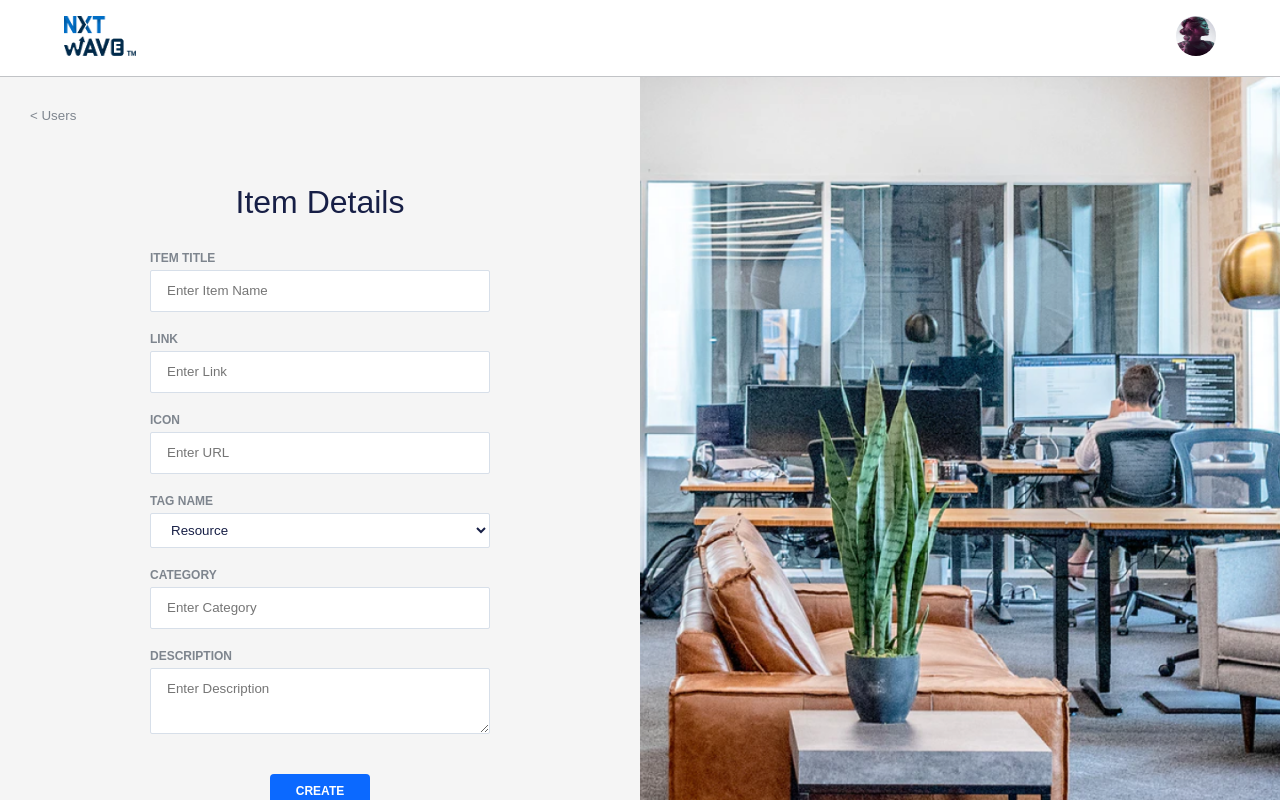
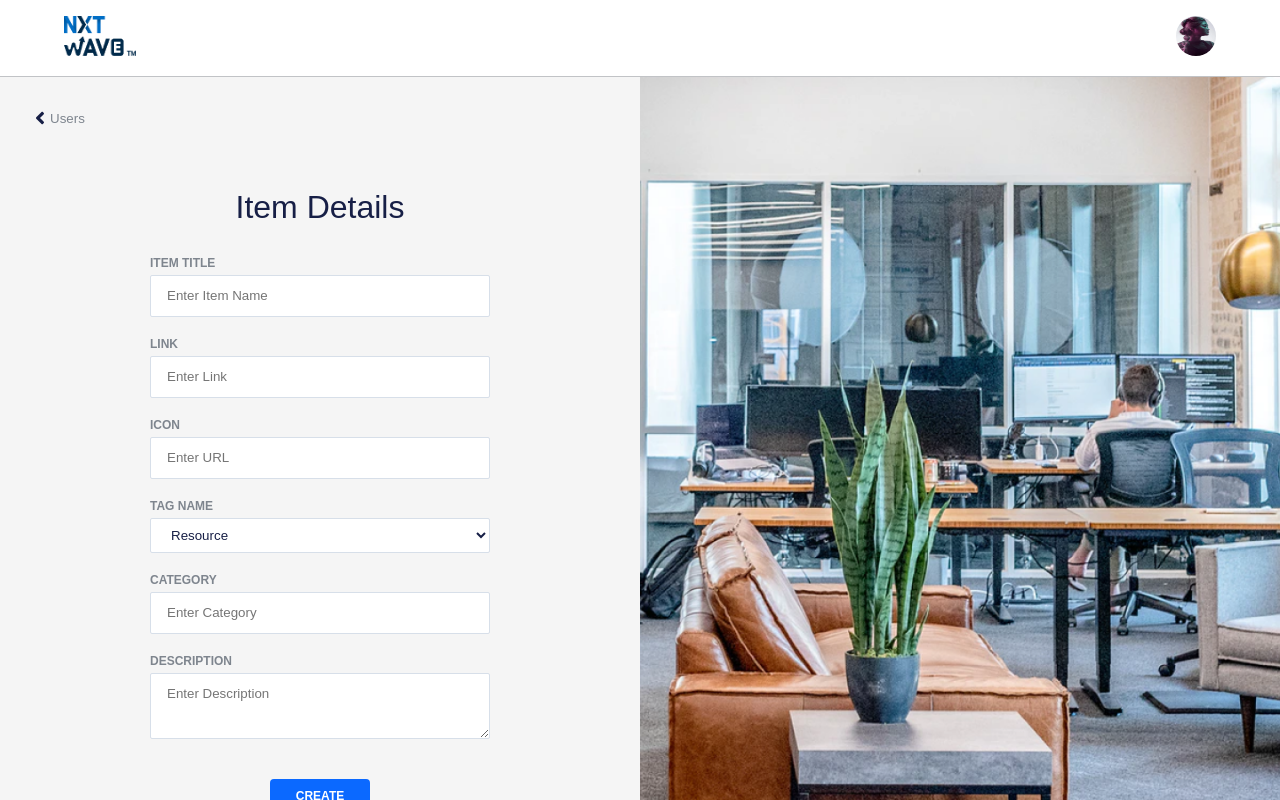
Before and after one commit to satyasai22-code/resource-management-portal, a React (Create React App) app: page /resource/add in a window 1280 px wide. Shown: the top 800 px of the page. Built offline with nearby package versions, Linux system fonts and the light colour scheme.

Commit message:
Add back icon

```diff
--- a/src/components/AddUserItem/index.js
+++ b/src/components/AddUserItem/index.js
@@ -1,7 +1,7 @@
 import { Link } from "react-router-dom";
 import React, { Component , useState} from "react";
 import Header from "../Header";
-// import { FiChevronLeft } from "react-icons/fi";
+import { FaAngleLeft } from "react-icons/fa";
 import addItem from "../../images/add_item.png"
 import { ToastContainer, } from "react-toastify";
 import "react-toastify/dist/ReactToastify.css";
@@ -81,7 +81,8 @@
                 className="back-to_users-link"
               >
                 <button className="back-arrow-btn" type="button">
-                  {`< Users`}
+                  <FaAngleLeft className="arrow-icon" />
+                  Users
                 </button>
               </Link>
             </div>
```
